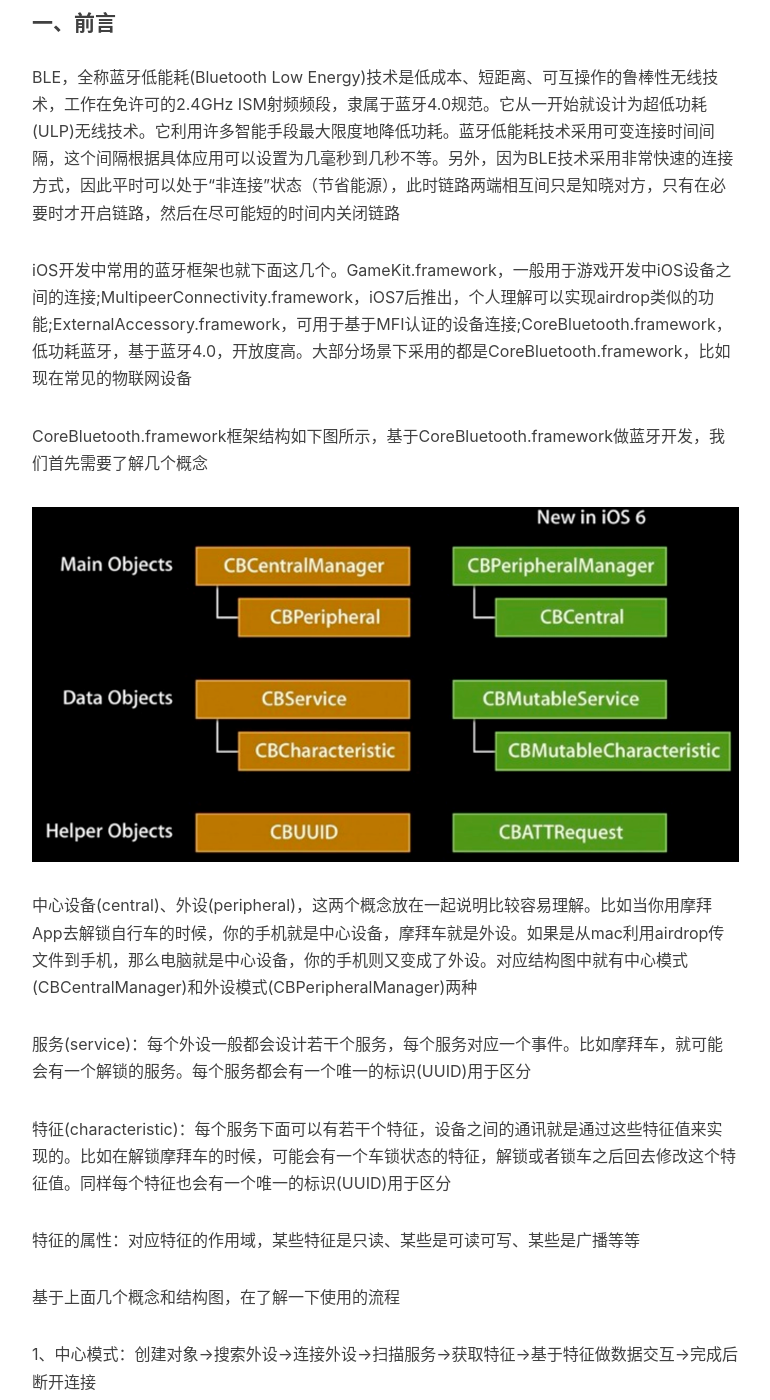
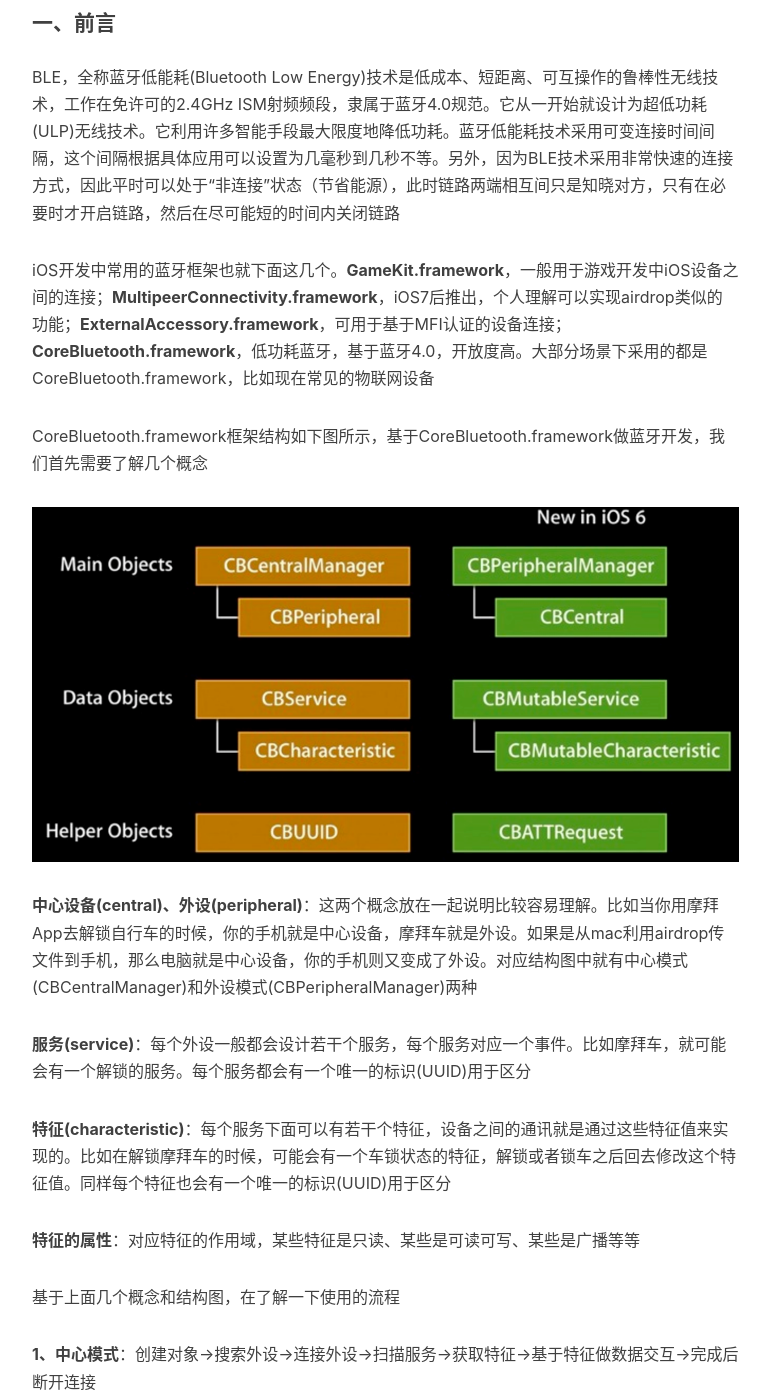
Before and after one commit to xttxqjfg/xttxqjfg.github.io, a Jekyll site: the page built from _posts/201709/2017-09-04-BLE开发之CoreBluetooth.markdown, in a window 1280 px wide and 1400 px high, scrolled down 496 px. Shown: the whole window, without its empty margins (233-1003 px from the left). Built offline with Jekyll 4.4.1, drawn with Linux system fonts in a browser that asks for light colours; nearby versions of some CDN libraries; comment, search, counter and statistics services are not loaded; some of the changed text lies outside the part shown.

Commit message:
no message

```diff
--- a/_posts/201709/2017-09-04-BLE开发之CoreBluetooth.markdown
+++ b/_posts/201709/2017-09-04-BLE开发之CoreBluetooth.markdown
@@ -13,22 +13,22 @@ tags:
 
 BLE，全称蓝牙低能耗(Bluetooth Low Energy)技术是低成本、短距离、可互操作的鲁棒性无线技术，工作在免许可的2.4GHz ISM射频频段，隶属于蓝牙4.0规范。它从一开始就设计为超低功耗(ULP)无线技术。它利用许多智能手段最大限度地降低功耗。蓝牙低能耗技术采用可变连接时间间隔，这个间隔根据具体应用可以设置为几毫秒到几秒不等。另外，因为BLE技术采用非常快速的连接方式，因此平时可以处于“非连接”状态（节省能源），此时链路两端相互间只是知晓对方，只有在必要时才开启链路，然后在尽可能短的时间内关闭链路
 
-iOS开发中常用的蓝牙框架也就下面这几个。GameKit.framework，一般用于游戏开发中iOS设备之间的连接;MultipeerConnectivity.framework，iOS7后推出，个人理解可以实现airdrop类似的功能;ExternalAccessory.framework，可用于基于MFI认证的设备连接;CoreBluetooth.framework，低功耗蓝牙，基于蓝牙4.0，开放度高。大部分场景下采用的都是CoreBluetooth.framework，比如现在常见的物联网设备
+iOS开发中常用的蓝牙框架也就下面这几个。**GameKit.framework**，一般用于游戏开发中iOS设备之间的连接；**MultipeerConnectivity.framework**，iOS7后推出，个人理解可以实现airdrop类似的功能；**ExternalAccessory.framework**，可用于基于MFI认证的设备连接；**CoreBluetooth.framework**，低功耗蓝牙，基于蓝牙4.0，开放度高。大部分场景下采用的都是CoreBluetooth.framework，比如现在常见的物联网设备
 
 CoreBluetooth.framework框架结构如下图所示，基于CoreBluetooth.framework做蓝牙开发，我们首先需要了解几个概念
 
 ![](http://www.xttxqjfg.cn/img/201709/04/01001.png)
 
-中心设备(central)、外设(peripheral)，这两个概念放在一起说明比较容易理解。比如当你用摩拜App去解锁自行车的时候，你的手机就是中心设备，摩拜车就是外设。如果是从mac利用airdrop传文件到手机，那么电脑就是中心设备，你的手机则又变成了外设。对应结构图中就有中心模式(CBCentralManager)和外设模式(CBPeripheralManager)两种
+**中心设备(central)、外设(peripheral)**：这两个概念放在一起说明比较容易理解。比如当你用摩拜App去解锁自行车的时候，你的手机就是中心设备，摩拜车就是外设。如果是从mac利用airdrop传文件到手机，那么电脑就是中心设备，你的手机则又变成了外设。对应结构图中就有中心模式(CBCentralManager)和外设模式(CBPeripheralManager)两种
 
-服务(service)：每个外设一般都会设计若干个服务，每个服务对应一个事件。比如摩拜车，就可能会有一个解锁的服务。每个服务都会有一个唯一的标识(UUID)用于区分
+**服务(service)**：每个外设一般都会设计若干个服务，每个服务对应一个事件。比如摩拜车，就可能会有一个解锁的服务。每个服务都会有一个唯一的标识(UUID)用于区分
 
-特征(characteristic)：每个服务下面可以有若干个特征，设备之间的通讯就是通过这些特征值来实现的。比如在解锁摩拜车的时候，可能会有一个车锁状态的特征，解锁或者锁车之后回去修改这个特征值。同样每个特征也会有一个唯一的标识(UUID)用于区分
+**特征(characteristic)**：每个服务下面可以有若干个特征，设备之间的通讯就是通过这些特征值来实现的。比如在解锁摩拜车的时候，可能会有一个车锁状态的特征，解锁或者锁车之后回去修改这个特征值。同样每个特征也会有一个唯一的标识(UUID)用于区分
 
-特征的属性：对应特征的作用域，某些特征是只读、某些是可读可写、某些是广播等等
+**特征的属性**：对应特征的作用域，某些特征是只读、某些是可读可写、某些是广播等等
 
 基于上面几个概念和结构图，在了解一下使用的流程
 
-1、中心模式：创建对象->搜索外设->连接外设->扫描服务->获取特征->基于特征做数据交互->完成后断开连接
+**1、中心模式**：创建对象->搜索外设->连接外设->扫描服务->获取特征->基于特征做数据交互->完成后断开连接
 
-2、外设模式：创建对象->设置服务、特征、属性->发布广播->设置读写等委托方法
+**2、外设模式**：创建对象->设置服务、特征、属性->发布广播->设置读写等委托方法
```
